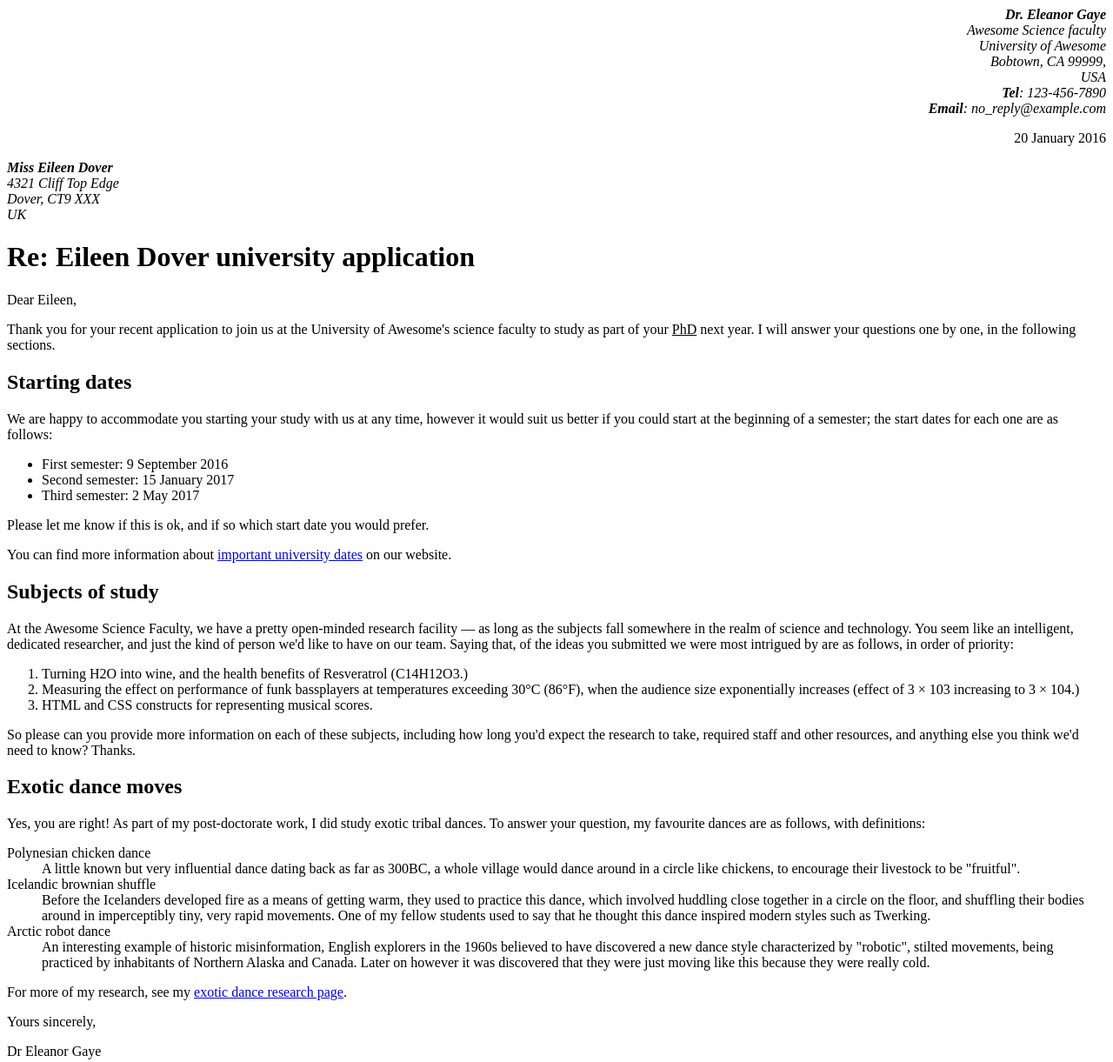
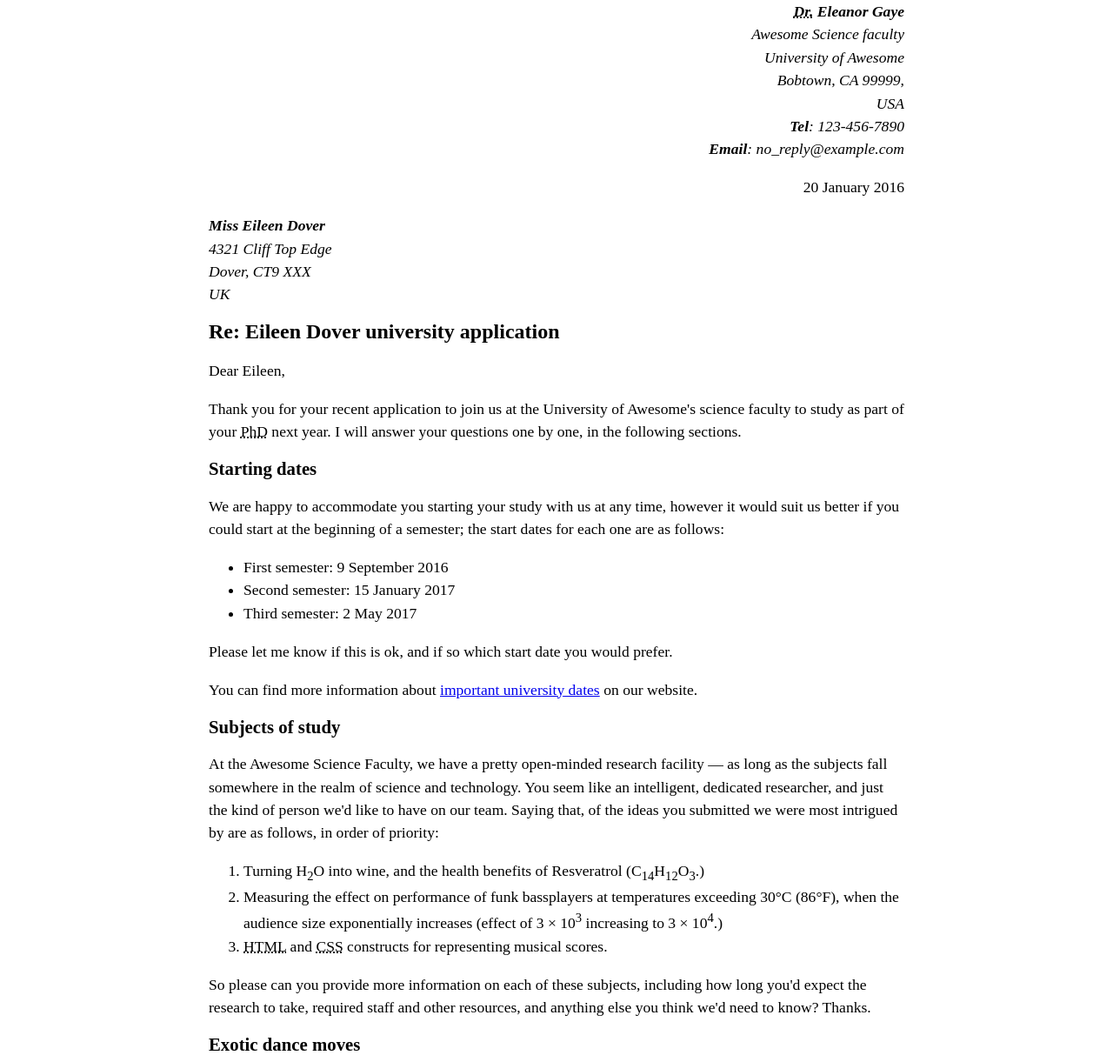
Before and after one commit to NobleRhed/noblerhed.github.io, a plain HTML site: page lab 1/part 1/assignment1.html in a window 1280 px wide. Shown: the top 1221 px of the page at 87% size. Drawn offline with Linux system fonts and the light colour scheme.

Commit message:
Update assignment1.html
Competed part 1

```diff
--- a/lab 1/part 1/assignment1.html
+++ b/lab 1/part 1/assignment1.html
@@ -1,9 +1,35 @@
 <!DOCTYPE html>
-<html lang="en">
+<html lang="en-US">
     <head>
         <meta charset="utf-8">
         <meta name="author" content="Dr. Eleanor Gaye" />
         <title>Reply to Application</title>
+        <style>
+            body {
+                max-width: 800px;
+                margin: 0 auto;
+                }
+
+                .sender-column {
+                text-align: right;
+                }
+
+                h1 {
+                font-size: 1.5em;
+                }
+
+                h2 {
+                font-size: 1.3em;
+                }
+
+                p,ul,ol,dl,address {
+                font-size: 1.1em;
+                }
+
+                p, li, dd, dt, address {
+                line-height: 1.5;
+                }
+        </style>
     </head>
 <!--
 Name: Benjamin Langhammer
@@ -11,9 +37,9 @@ File: assignment1.html
 Date: Jan 17, 2023
 Formatting a document to match specific style seen in final example
 -->
-
-<address style="text-align: right;">
-    <strong>Dr. Eleanor Gaye</strong></br>
+    <body>
+        <address class="sender-column">
+            <strong><abbr title="Doctor">Dr.</abbr> Eleanor Gaye</strong></br>
             Awesome Science faculty</br>
             University of Awesome</br>
             Bobtown, CA 99999,</br>
@@ -22,9 +48,7 @@ Formatting a document to match specific style seen in final example
             <strong>Email</strong>: no_reply@example.com
         </address>
 
-<p style="text-align: right;">
-    <time datetime="2016-01-20">20 January 2016</time>
-</p>
+        <p class="sender-column"><time datetime="2016-01-20">20 January 2016</time></p>
 
         <address>
             <strong>Miss Eileen Dover</strong></br>
@@ -37,7 +61,7 @@ Formatting a document to match specific style seen in final example
 
         <p>Dear Eileen,</p>
 
-<p>Thank you for your recent application to join us at the University of Awesome's science faculty to study as part of your <u>PhD</u> next year. I will answer your questions one by one, in the following sections.</p>
+        <p>Thank you for your recent application to join us at the University of Awesome's science faculty to study as part of your <abbr title="Dcotor of Philosophy">PhD</abbr> next year. I will answer your questions one by one, in the following sections.</p>
 
         <h2>Starting dates</h2>
 
@@ -45,8 +69,8 @@ Formatting a document to match specific style seen in final example
 
         <ul>
             <li>First semester: <time datetime="2016-09-09">9 September 2016</time></li>
-    <li>Second semester: <time datetime="2017-01-15"></time>15 January 2017</li>
-    <li>Third semester: <time datetime="2017-05-02"></time>2 May 2017</li>
+            <li>Second semester: <time datetime="2017-01-15">15 January 2017</time></li>
+            <li>Third semester: <time datetime="2017-05-02">2 May 2017</time></li>
         </ul>
 
         <p>Please let me know if this is ok, and if so which start date you would prefer.</p>
@@ -66,9 +90,9 @@ Formatting a document to match specific style seen in final example
         <p>At the Awesome Science Faculty, we have a pretty open-minded research facility — as long as the subjects fall somewhere in the realm of science and technology. You seem like an intelligent, dedicated researcher, and just the kind of person we'd like to have on our team. Saying that, of the ideas you submitted we were most intrigued by are as follows, in order of priority:</p>
 
         <ol>
-    <li>Turning H2O into wine, and the health benefits of Resveratrol (C14H12O3.)</li>
-    <li>Measuring the effect on performance of funk bassplayers at temperatures exceeding 30°C (86°F), when the audience size exponentially increases (effect of 3 × 103 increasing to 3 × 104.)</li>
-    <li>HTML and CSS constructs for representing musical scores.</li>
+            <li>Turning H<sub>2</sub>O into wine, and the health benefits of Resveratrol (C<sub>14</sub>H<sub>12</sub>O<sub>3</sub>.)</li>
+            <li>Measuring the effect on performance of funk bassplayers at temperatures exceeding 30°C (86°F), when the audience size exponentially increases (effect of 3 × 10<sup>3</sup> increasing to 3 × 10<sup>4</sup>.)</li>
+            <li><abbr title="Hypertext Markup Language">HTML</abbr> and <abbr title="Cascading Style Sheets">CSS</abbr> constructs for representing musical scores.</li>
         </ol>
 
         <p>So please can you provide more information on each of these subjects, including how long you'd expect the research to take, required staff and other resources, and anything else you think we'd need to know? Thanks.</p>
@@ -80,7 +104,7 @@ Formatting a document to match specific style seen in final example
 
         <dl>
             <dt>Polynesian chicken dance</dt>
-    <dd>A little known but very influential dance dating back as far as 300BC, a whole village would dance around in a circle like chickens, to encourage their livestock to be "fruitful".</dd>
+            <dd>A little known but very influential dance dating back as far as 300<abbr title="Before Common Era">BC</abbr>, a whole village would dance around in a circle like chickens, to encourage their livestock to be "fruitful".</dd>
             <dt>Icelandic brownian shuffle</dt>
             <dd>Before the Icelanders developed fire as a means of getting warm, they used to practice this dance, which involved huddling close together in a circle on the floor, and shuffling their bodies around in imperceptibly tiny, very rapid movements. One of my fellow students used to say that he thought this dance inspired modern styles such as Twerking.</dd>
             <dt>Arctic robot dance</dt>
@@ -96,6 +120,9 @@ Formatting a document to match specific style seen in final example
 
         <p>Yours sincerely,</p>
 
-<p>Dr Eleanor Gaye</p>
+        <p><abbr title="Doctor">Dr.</abbr> Eleanor Gaye</p>
 
-University of Awesome motto: "Be awesome to each other." -- The memoirs of Bill S Preston, Esq
+        <p>University of Awesome motto: <q>Be awesome to each other.</q> -- <cite>The memoirs of Bill S Preston, <abbr title="Esquire">Esq</abbr></cite></p>
+
+    </body>
+</html>
```
Lines whose indentation alone changed are shown as unchanged.
